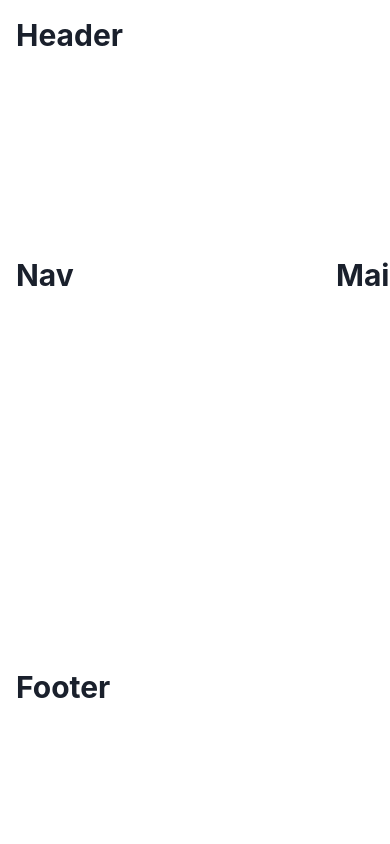
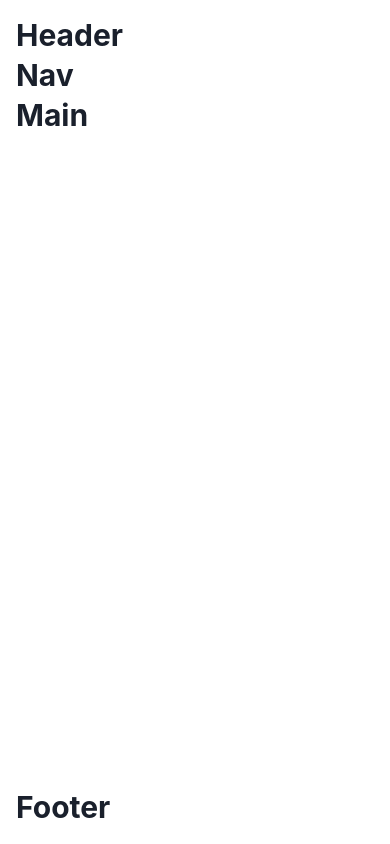
Before and after one commit to SamBeak/chakra_ui_pr, a React (Create React App) app: page / in a window 390 px wide. Built offline with nearby package versions, Linux system fonts and the light colour scheme.

Commit message:
chore: Update Root component grid layout
 Update the grid layout in the Root component to make it responsive and improve code readability and maintainability.

```diff
--- a/src/components/Root.tsx
+++ b/src/components/Root.tsx
@@ -8,11 +8,32 @@ import NavComponent from "./root/NavComponent";
 export default function Root() {
   return (
     <Grid
-            gridTemplateAreas={`"header header"
+      gridTemplateAreas={{
+        base: `"header" "nav" "main" "footer"`,
+        md: `"header" "nav" "main" "footer"`,
+        lg: `"header header"
              "nav main"
-                                "footer footer"`}
-            gridTemplateColumns={`20rem 1fr`}
-            gridTemplateRows={`15rem 1fr 10rem`}
+             "footer footer"`,
+        xl: `"header header"
+             "nav main"
+             "footer footer"`,
+        "2xl": `"header header"
+                "nav main"
+                "footer footer"`,
+      }}
+      gridTemplateColumns={{
+        base: `1fr`,
+        md: `1fr`,
+        lg: `15rem 1fr`,
+        xl: `20rem 1fr`,
+        "2xl": `20rem 1fr`,
+      }}
+      gridTemplateRows={{
+        base: `auto auto 1fr auto`,
+        md: `auto auto 1fr auto`,
+        lg: `10rem 1fr 5rem`,
+        xl: `15rem 1fr 10rem`,
+      }}
       h="100vh"
       w="100vw"
       p="1rem"
```
Lines whose indentation alone changed are shown as unchanged.
